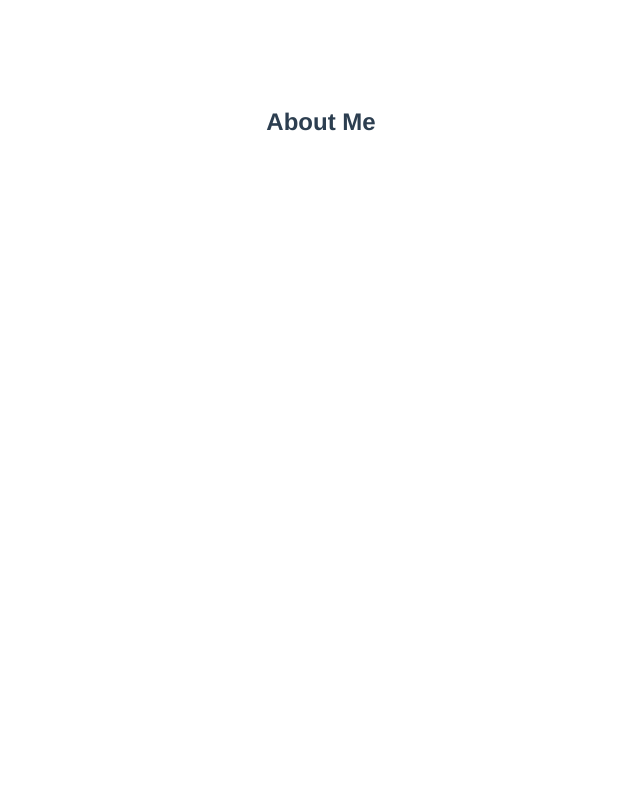
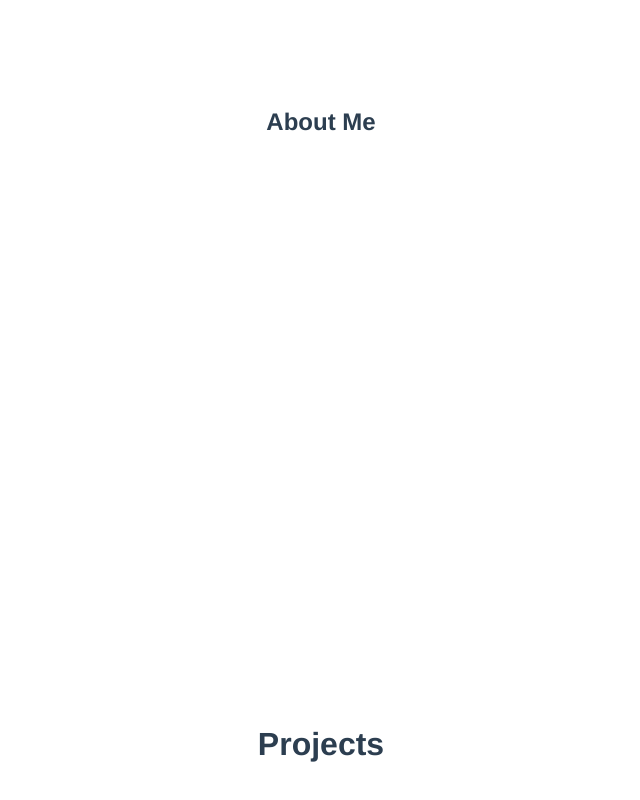
Before and after one commit to jackiewong99/portfolio, a Vue app: page / in a window 1280 px wide. Shown: the part 845-1645 px from the top of the page, without its empty margins (319-959 px from the left). Before the commit the page ends 1337 px from the top, so only its background shows below. Built offline with nearby package versions, Linux system fonts and the light colour scheme.

Commit message:
Add Projects component.

```diff
--- a/src/App.vue
+++ b/src/App.vue
@@ -34,7 +34,9 @@
         <About />
       </section>
       <!-- PROJECTS -->
-      <section id="projects"></section>
+      <section id="projects">
+        <Projects />
+      </section>
       <!-- CONTACT -->
       <section id="contact"></section>
     </main>
@@ -44,12 +46,14 @@
 <script>
 import Home from './views/Home';
 import About from './views/About';
+import Projects from './views/Projects';
 
 export default {
   name: 'App',
   components: {
     Home,
-    About
+    About,
+    Projects
   },
   methods: {
     navSlide() {
@@ -230,6 +234,11 @@ main {
   padding: 9rem 5rem 21rem 5rem;
 }
 
+/* PROJECTS */
+#projects {
+  padding: 13rem 1rem 10rem 1rem;
+}
+
 /* MAIN MEDIA QUERIES */
 @media screen and (max-width: 1354px) {
   #home {
```
